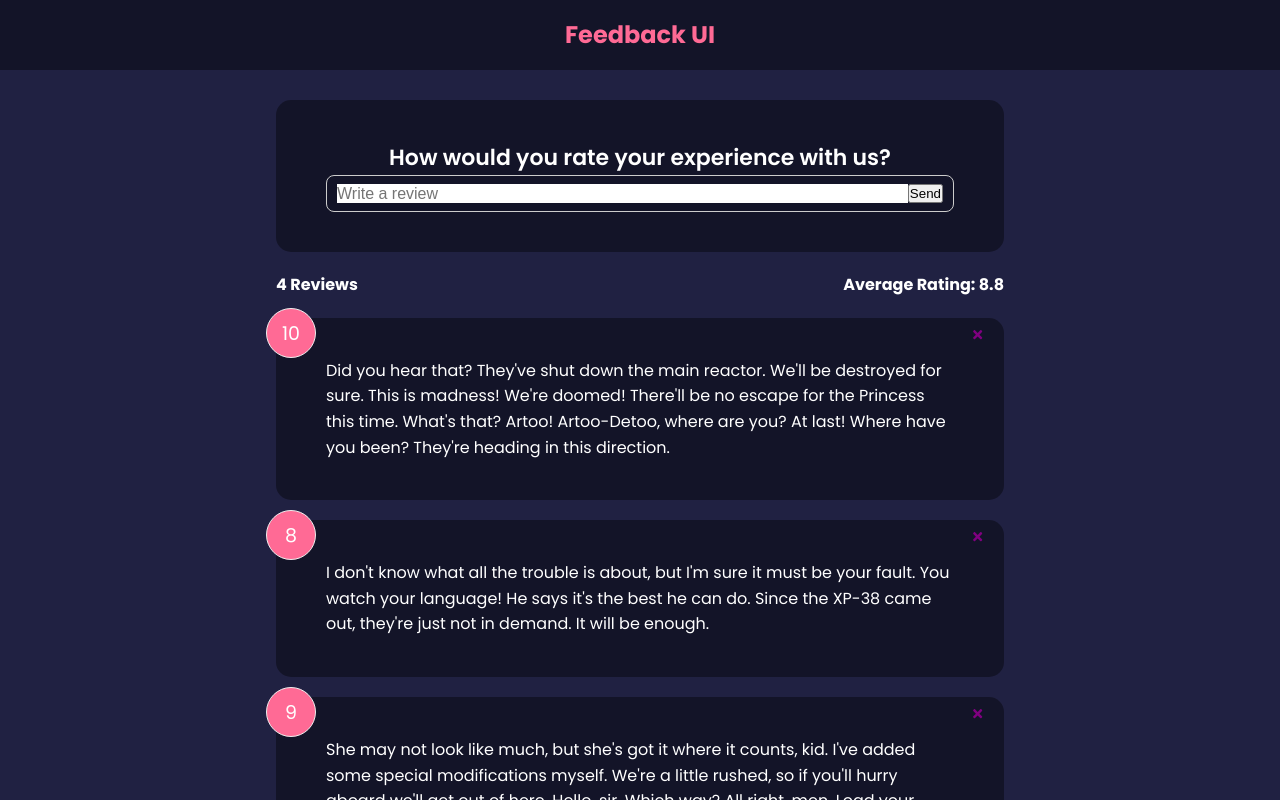
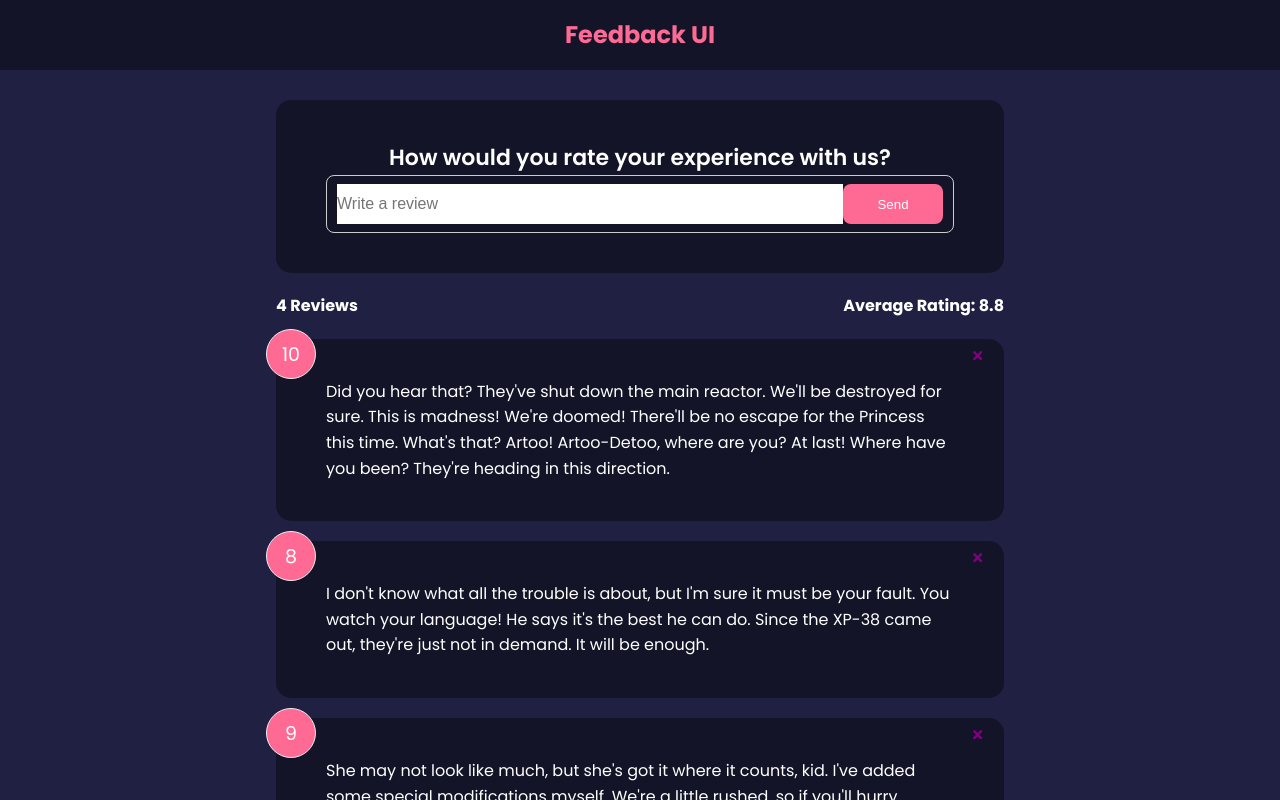
Before and after one commit to smallbloc/feedbackAppCourse, a React (Create React App) app: page / in a window 1280 px wide. Shown: the top 800 px of the page. Built offline with nearby package versions, Linux system fonts and the light colour scheme.

Commit message:
Custom Button Component lesson

```diff
--- a/src/components/FeedbackForm.jsx
+++ b/src/components/FeedbackForm.jsx
@@ -1,4 +1,5 @@
 import Card from "./shared/Card"
+import Button from "./shared/Button"
 import { useState } from "react"
 
 function FeedbackForm() {
@@ -15,7 +16,7 @@
             {/* ratings select */}
             <div className="input-group">
                 <input type="text" onChange={handleTextChange} placeholder="Write a review" value={text} />
-                <button type="submit">Send</button>
+                <Button type='submit' version='secondary'>Send</Button>
             </div>
         </form>
     </Card>
--- /dev/null
+++ b/src/components/shared/Button.jsx
@@ -0,0 +1,24 @@
+import PropTypes from 'prop-types'
+
+function Button({ children, version, type, isDisabled }) {
+  return (
+    <button type={type} disabled={isDisabled} className={`btn btn-${version}`}>
+        {children}
+    </button>
+  )
+}
+
+Button.defaultProps = {
+    version: 'primary',
+    type: 'button',
+    isDisabled: false,
+}
+
+Button.propTypes = {
+    children: PropTypes.node.isRequired,
+    version: PropTypes.string,
+    type: PropTypes.string,
+    isDisabled: PropTypes.bool,
+}
+
+export default Button
```
